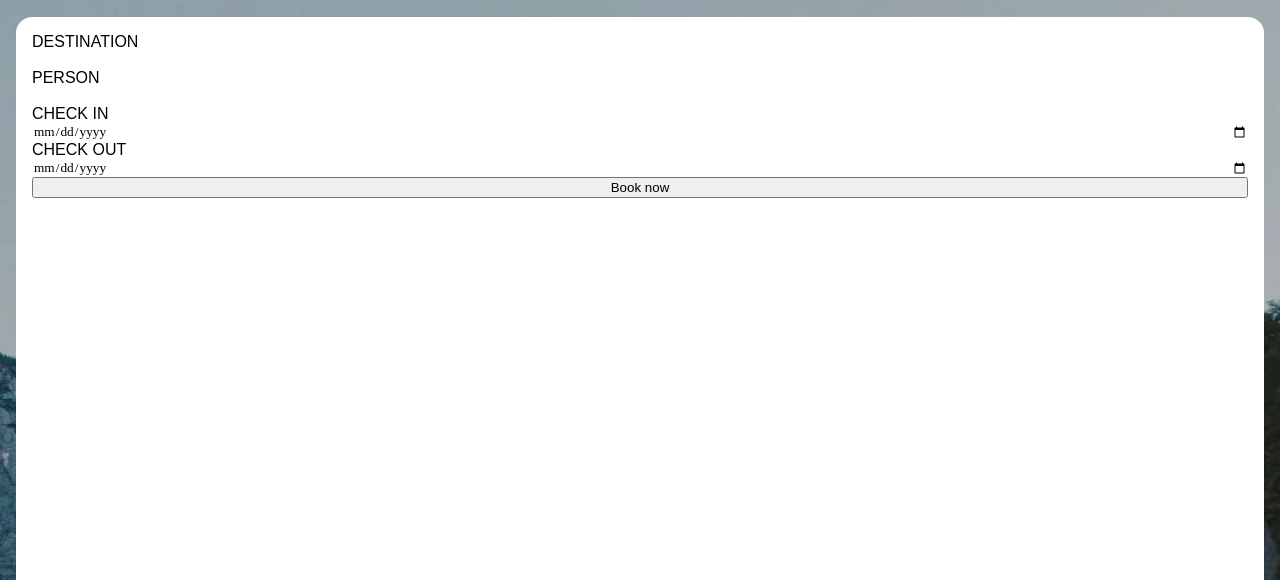
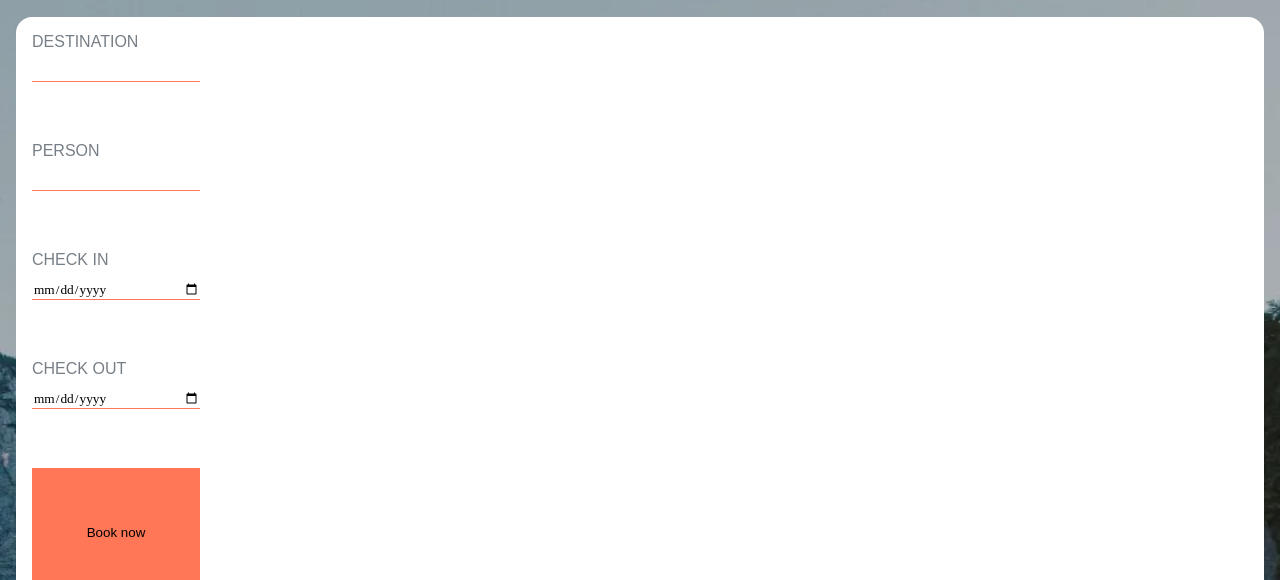
Before and after one commit to victorandujar/202301-w1chwe-victor-andujar-roman-demchuk, a website built with Parcel: page src/index.html in a window 1280 px wide. Shown: the part 220-800 px from the top of the page. Built offline with nearby package versions, Linux system fonts and the light colour scheme; files whose address does not match are found by name.

Commit message:
Add flex properties to form

```diff
--- a/src/sass/styles.scss
+++ b/src/sass/styles.scss
@@ -26,6 +26,9 @@ body {
     font-family: typographys.$secondary-typography;
     font-size: 18px;
   }
+  &__form-booking {
+    display: flex;
+  }
 }
 
 .header__container {
@@ -53,15 +56,25 @@ body {
 .items__item {
   display: flex;
   flex-direction: column;
+  gap: 12px;
 }
 
 .items__item label {
   font-family: typographys.$secondary-typography;
   text-transform: uppercase;
+  color: colors.$terciary-color;
 }
 
 .items__item input {
   font-family: typographys.$main-typography;
+  border: none;
+  border-bottom: colors.$main-color solid 1px;
+}
+
+.items__button {
+  min-height: 128px;
+  margin: 0;
+  background-color: colors.$main-color;
   border: none;
 }
 
```
Also changed, not shown: src/images/arrow.png (added).
